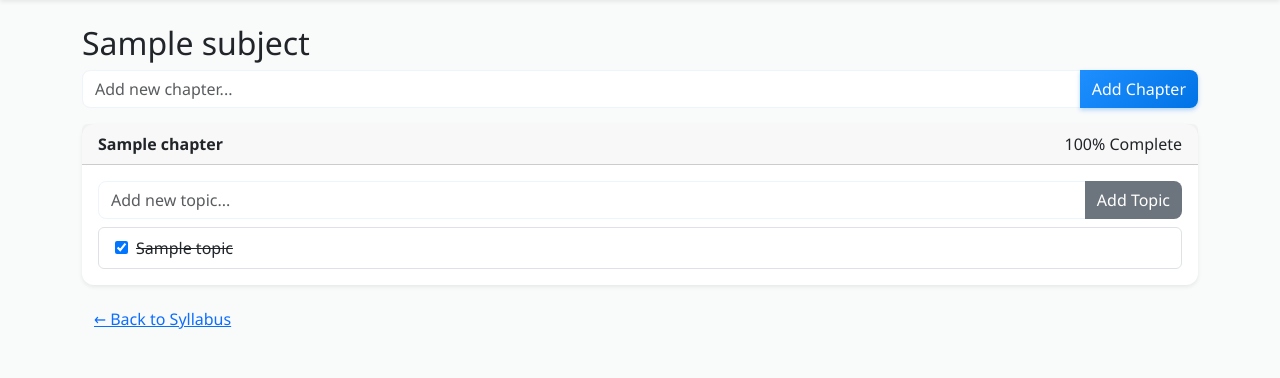
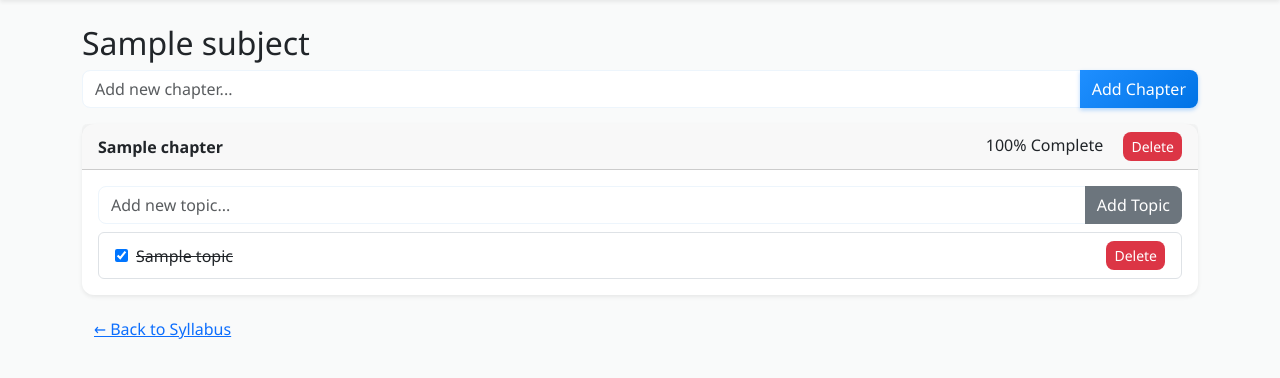
Before and after one commit to shuuuu87/TaskMasterPro2, a Flask app: page /syllabus/subject/1 in a window 1280 px wide. Shown: the part 63-441 px from the top of the page. Run offline with Flask 3, Linux system fonts and the light colour scheme; a user stored in the database is signed in; tables that the repository leaves empty hold one stand-in row (values such as "Sample post").

Commit message:
Updated files

```diff
--- a/routes/syllabus.py
+++ b/routes/syllabus.py
@@ -3,6 +3,40 @@ from flask_login import login_required, current_user
 from models import db, Subject, Chapter, Topic
 
 syllabus_bp = Blueprint('syllabus', __name__, url_prefix='/syllabus')
+
+@syllabus_bp.route('/delete_subject/<int:subject_id>', methods=['POST'])
+@login_required
+def delete_subject(subject_id):
+    subject = Subject.query.get_or_404(subject_id)
+    if subject.user_id != current_user.id:
+        abort(403)
+    db.session.delete(subject)
+    db.session.commit()
+    return redirect(url_for('syllabus.dashboard'))
+
+@syllabus_bp.route('/delete_chapter/<int:chapter_id>', methods=['POST'])
+@login_required
+def delete_chapter(chapter_id):
+    chapter = Chapter.query.get_or_404(chapter_id)
+    if chapter.subject.user_id != current_user.id:
+        abort(403)
+    subject_id = chapter.subject_id
+    db.session.delete(chapter)
+    db.session.commit()
+    return redirect(url_for('syllabus.subject_detail', subject_id=subject_id))
+
+@syllabus_bp.route('/delete_topic/<int:topic_id>', methods=['POST'])
+@login_required
+def delete_topic(topic_id):
+    topic = Topic.query.get_or_404(topic_id)
+    chapter = topic.chapter
+    if chapter.subject.user_id != current_user.id:
+        abort(403)
+    subject_id = chapter.subject_id
+    db.session.delete(topic)
+    db.session.commit()
+    return redirect(url_for('syllabus.subject_detail', subject_id=subject_id))
+
 
 @syllabus_bp.route('/')
 @login_required
--- a/static/js/main.js
+++ b/static/js/main.js
@@ -8,9 +8,7 @@ class TimerManager {
         this.initializeFullscreenModal();
     }
 
-    /**
-     * Load timer states from localStorage
-     */
+    // Load timer states from localStorage
     loadTimerStates() {
         try {
             const saved = localStorage.getItem('timerStates');
@@ -29,9 +27,7 @@ class TimerManager {
         }
     }
 
-    /**
-     * Save timer states to localStorage
-     */
+    // Save timer states to localStorage
     saveTimerStates() {
         try {
             const states = {};
@@ -47,14 +43,11 @@ class TimerManager {
         }
     }
 
-    /**
-     * Start or resume a timer for a task
-     */
+    // Start or resume a timer for a task
     startTimer(taskId, durationMinutes) {
-        // Check if any other timer is currently running
+        // Pause any other running timer
         for (const [otherTaskId, otherState] of this.timers.entries()) {
             if (otherTaskId !== taskId && otherState.isRunning) {
-                // Pause the currently running timer
                 this.pauseTimer(otherTaskId);
                 break;
             }
@@ -84,21 +77,15 @@ class TimerManager {
         this.updateTimerControls(taskId, 'running');
         this.updateTimerDisplay(taskId);
         this.saveTimerStates();
-
-        console.log(`Timer started for task ${taskId}:`, state);
     }
 
-    /**
-     * Pause a running timer
-     */
+    // Pause a running timer
     pauseTimer(taskId) {
         const state = this.timers.get(taskId);
         if (!state || !state.isRunning) return;
 
         state.isRunning = false;
         state.isPaused = true;
-
-        // Calculate elapsed time since start
         const now = new Date();
         if (state.startTime) {
             const elapsedMs = now - state.startTime;
@@ -110,18 +97,13 @@ class TimerManager {
         this.timers.set(taskId, state);
         this.updateTimerControls(taskId, 'paused');
         this.saveTimerStates();
-
-        console.log(`Timer paused for task ${taskId}:`, state);
     }
 
-    /**
-     * Resume a paused timer
-     */
+    // Resume a paused timer
     resumeTimer(taskId) {
-        // Check if any other timer is currently running
+        // Pause any other running timer
         for (const [otherTaskId, otherState] of this.timers.entries()) {
             if (otherTaskId !== taskId && otherState.isRunning) {
-                // Pause the currently running timer
                 this.pauseTimer(otherTaskId);
                 break;
             }
@@ -137,13 +119,9 @@ class TimerManager {
         this.timers.set(taskId, state);
         this.updateTimerControls(taskId, 'running');
         this.saveTimerStates();
-
-        console.log(`Timer resumed for task ${taskId}:`, state);
     }
 
-    /**
-     * Update timer display for a specific task
-     */
+    // Update timer display for a specific task
     updateTimerDisplay(taskId, remainingSeconds = null) {
         const timerElement = document.getElementById(`timer-${taskId}`);
         if (!timerElement) return;
@@ -171,8 +149,6 @@ class TimerManager {
             const displayElement = timerElement.querySelector('.display-6');
             if (displayElement) {
                 displayElement.textContent = timeStr;
-
-                // Update display state classes
                 timerElement.classList.remove('running', 'paused', 'completed');
                 if (state) {
                     if (seconds === 0) {
@@ -200,9 +176,7 @@ class TimerManager {
         }
     }
 
-    /**
-     * Update timer control buttons based on state
-     */
+    // Update timer control buttons based on state
     updateTimerControls(taskId, timerState) {
         const startBtn = document.querySelector(`button[onclick*="startTimer(${taskId}"]`);
         const pauseBtn = document.getElementById(`pause-${taskId}`);
@@ -210,7 +184,6 @@ class TimerManager {
 
         if (!startBtn || !pauseBtn || !resumeBtn) return;
 
-        // Hide all buttons first
         startBtn.style.display = 'none';
         pauseBtn.style.display = 'none';
         resumeBtn.style.display = 'none';
@@ -231,7 +204,6 @@ class TimerManager {
         if (this.fullscreenTaskId === taskId) {
             const fullscreenPause = document.getElementById('fullscreenPause');
             const fullscreenResume = document.getElementById('fullscreenResume');
-
             if (fullscreenPause && fullscreenResume) {
                 fullscreenPause.style.display = timerState === 'running' ? 'inline-block' : 'none';
                 fullscreenResume.style.display = timerState === 'paused' ? 'inline-block' : 'none';
@@ -239,14 +211,11 @@ class TimerManager {
         }
     }
 
-    /**
-     * Complete a task automatically when timer reaches 00:00
-     */
+    // Complete a task automatically when timer reaches 00:00
     completeTask(taskId) {
         const state = this.timers.get(taskId);
         if (!state) return;
 
-        // Stop the timer
         state.isRunning = false;
         state.isPaused = false;
         state.remainingSeconds = 0;
@@ -256,38 +225,26 @@ class TimerManager {
         this.updateTimerControls(taskId, 'completed');
         this.saveTimerStates();
 
-        // Calculate actual minutes (total elapsed time)
         const actualMinutes = Math.ceil(state.elapsedSeconds / 60);
-
-        // Submit completion form
         this.submitTaskCompletion(taskId, actualMinutes);
 
-        // Show completion animation
         const taskCard = document.querySelector(`#timer-${taskId}`).closest('.task-card');
         if (taskCard) {
             taskCard.classList.add('task-completed');
         }
 
-        // Close fullscreen modal if open for this task
         if (this.fullscreenTaskId === taskId) {
             const modal = bootstrap.Modal.getInstance(document.getElementById('fullscreenTimerModal'));
             if (modal) {
                 modal.hide();
             }
         }
-
-        console.log(`Task ${taskId} completed automatically. Actual minutes: ${actualMinutes}`);
     }
 
-    /**
-     * Submit task completion form
-     */
+    // Submit task completion form
     submitTaskCompletion(taskId, actualMinutes) {
         const form = document.getElementById('completeTaskForm');
-        if (!form) {
-            console.error('Complete task form not found');
-            return;
-        }
+        if (!form) return;
 
         const taskIdInput = form.querySelector('input[name="task_id"]');
         const actualMinutesInput = form.querySelector('input[name="actual_minutes"]');
@@ -295,27 +252,15 @@ class TimerManager {
         if (taskIdInput && actualMinutesInput) {
             taskIdInput.value = taskId;
             actualMinutesInput.value = actualMinutes;
-
-            // Use HTMLFormElement.prototype.submit to ensure we get the correct submit method
             HTMLFormElement.prototype.submit.call(form);
-        } else {
-            console.error('Form inputs not found');
         }
     }
 
-    /**
-     * Open fullscreen timer modal
-     */
+    // Open fullscreen timer modal
     openFullscreen(taskId, taskName) {
         this.fullscreenTaskId = taskId;
-
-        // Update modal content
         document.getElementById('fullscreenTaskName').textContent = taskName;
-
-        // Update timer display
         this.updateTimerDisplay(taskId);
-
-        // Update controls
         const state = this.timers.get(taskId);
         if (state) {
             if (state.isRunning) {
@@ -326,15 +271,11 @@ class TimerManager {
                 this.updateTimerControls(taskId, 'idle');
             }
         }
-
-        // Show modal
         const modal = new bootstrap.Modal(document.getElementById('fullscreenTimerModal'));
         modal.show();
     }
 
-    /**
-     * Initialize fullscreen modal event handlers
-     */
+    // Initialize fullscreen modal event handlers
     initializeFullscreenModal() {
         const modal = document.getElementById('fullscreenTimerModal');
         const pauseBtn = document.getElementById('fullscreenPause');
@@ -363,9 +304,7 @@ class TimerManager {
         }
     }
 
-    /**
-     * Update all active timers
-     */
+    // Update all active timers
     updateAllTimers() {
         for (const [taskId, state] of this.timers.entries()) {
             if (state.isRunning) {
@@ -375,10 +314,7 @@ class TimerManager {
                     const currentElapsed = Math.floor(elapsedMs / 1000);
                     const totalElapsed = state.elapsedSeconds + currentElapsed;
                     const remaining = Math.max(0, state.durationMinutes * 60 - totalElapsed);
-
                     this.updateTimerDisplay(taskId, remaining);
-
-                    // Auto-complete if time is up
                     if (remaining === 0) {
                         this.completeTask(taskId);
                     }
@@ -387,28 +323,21 @@ class TimerManager {
         }
     }
 
-    /**
-     * Start the main update loop
-     */
+    // Start the main update loop
     startUpdateLoop() {
         setInterval(() => {
             this.updateAllTimers();
         }, 1000);
     }
 
-    /**
-     * Clean up completed or deleted tasks from storage
-     */
+    // Clean up completed or deleted tasks from storage
     cleanupStorage() {
         const taskElements = document.querySelectorAll('[id^="timer-"]');
         const existingTaskIds = new Set();
-
         taskElements.forEach(element => {
             const taskId = parseInt(element.id.replace('timer-', ''));
             existingTaskIds.add(taskId);
         });
-
-        // Remove timer states for tasks that no longer exist
         for (const taskId of this.timers.keys()) {
             if (!existingTaskIds.has(taskId)) {
                 this.timers.delete(taskId);
@@ -418,7 +347,6 @@ class TimerManager {
                 }
             }
         }
-
         this.saveTimerStates();
     }
 }
@@ -426,11 +354,7 @@ class TimerManager {
 // Initialize timer manager when DOM is loaded
 document.addEventListener('DOMContentLoaded', function() {
     window.timerManager = new TimerManager();
-
-    // Clean up storage on page load
     window.timerManager.cleanupStorage();
-
-    // Initialize existing timers based on saved state
     for (const [taskId, state] of window.timerManager.timers.entries()) {
         if (state.isRunning) {
             window.timerManager.updateTimerControls(taskId, 'running');
@@ -441,23 +365,17 @@ document.addEventListener('DOMContentLoaded', function() {
         }
         window.timerManager.updateTimerDisplay(taskId);
     }
-
-    // Add keyboard shortcuts
     document.addEventListener('keydown', function(event) {
-        // ESC to close fullscreen modal
         if (event.key === 'Escape' && window.timerManager.fullscreenTaskId !== null) {
             const modal = bootstrap.Modal.getInstance(document.getElementById('fullscreenTimerModal'));
             if (modal) {
                 modal.hide();
             }
         }
-
-        // Space to pause/resume in fullscreen mode
         if (event.key === ' ' && window.timerManager.fullscreenTaskId !== null) {
             event.preventDefault();
             const taskId = window.timerManager.fullscreenTaskId;
             const state = window.timerManager.timers.get(taskId);
-
             if (state && state.isRunning) {
                 window.timerManager.pauseTimer(taskId);
             } else if (state && state.isPaused) {
--- a/templates/syllabus/dashboard.html
+++ b/templates/syllabus/dashboard.html
@@ -17,6 +17,9 @@
             <div class="progress-bar" role="progressbar" style="width: {{ subject.progress() }}%;" aria-valuenow="{{ subject.progress() }}" aria-valuemin="0" aria-valuemax="100">{{ subject.progress() }}%</div>
           </div>
           <a href="{{ url_for('syllabus.subject_detail', subject_id=subject.id) }}" class="btn btn-outline-primary btn-sm">Open</a>
+          <form method="post" action="{{ url_for('syllabus.delete_subject', subject_id=subject.id) }}" style="display:inline;">
+            <button type="submit" class="btn btn-danger btn-sm ms-2" onclick="return confirm('Delete this subject and all its chapters and topics?')">Delete</button>
+          </form>
         </div>
       </div>
     </div>
--- a/templates/syllabus/subject.html
+++ b/templates/syllabus/subject.html
@@ -9,9 +9,14 @@
 </form>
 {% for chapter in subject.chapters %}
 <div class="card mb-3">
-    <div class="card-header">
-        <strong>{{ chapter.title }}</strong>
-        <span class="float-end">{{ chapter.progress() }}% Complete</span>
+    <div class="card-header d-flex justify-content-between align-items-center">
+        <div><strong>{{ chapter.title }}</strong></div>
+        <div>
+            <span class="me-3">{{ chapter.progress() }}% Complete</span>
+            <form method="post" action="{{ url_for('syllabus.delete_chapter', chapter_id=chapter.id) }}" style="display:inline;">
+                <button type="submit" class="btn btn-danger btn-sm" onclick="return confirm('Delete this chapter and all its topics?')">Delete</button>
+            </form>
+        </div>
     </div>
     <div class="card-body">
         <form method="post" action="{{ url_for('syllabus.add_topic', chapter_id=chapter.id) }}" class="mb-2">
@@ -22,11 +27,16 @@
         </form>
         <ul class="list-group">
             {% for topic in chapter.topics %}
-            <li class="list-group-item d-flex align-items-center">
-                <form method="post" action="{{ url_for('syllabus.toggle_topic', topic_id=topic.id) }}" class="me-2">
-                    <input type="checkbox" onchange="this.form.submit()" {% if topic.completed %}checked{% endif %}>
+            <li class="list-group-item d-flex align-items-center justify-content-between">
+                <div class="d-flex align-items-center">
+                    <form method="post" action="{{ url_for('syllabus.toggle_topic', topic_id=topic.id) }}" class="me-2">
+                        <input type="checkbox" onchange="this.form.submit()" {% if topic.completed %}checked{% endif %}>
+                    </form>
+                    <span {% if topic.completed %}style="text-decoration: line-through;"{% endif %}>{{ topic.name }}</span>
+                </div>
+                <form method="post" action="{{ url_for('syllabus.delete_topic', topic_id=topic.id) }}" style="display:inline;">
+                    <button type="submit" class="btn btn-danger btn-sm" onclick="return confirm('Delete this topic?')">Delete</button>
                 </form>
-                <span {% if topic.completed %}style="text-decoration: line-through;"{% endif %}>{{ topic.name }}</span>
             </li>
             {% endfor %}
         </ul>
```
